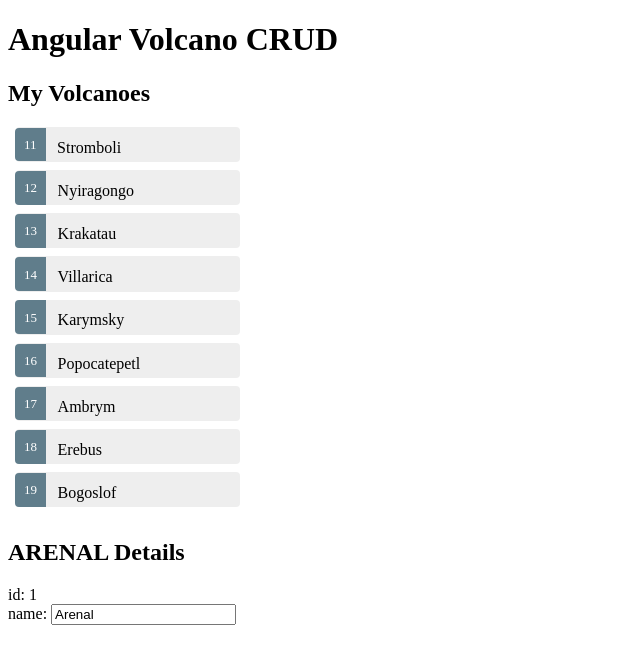
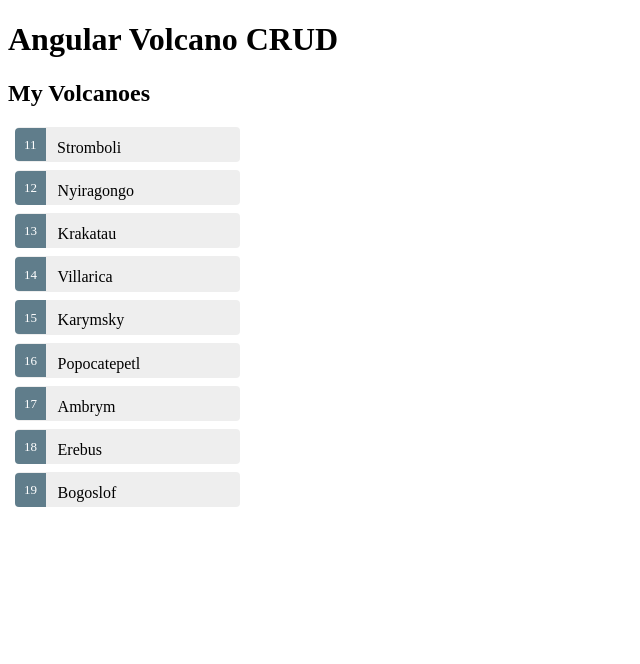
Before and after one commit to LinearSix/cnd-angular-crud, an Angular app: page / in a window 1280 px wide. Shown: the top 664 px of the page, without its empty margins (0-640 px from the left). Built offline with nearby package versions, Linux system fonts and the light colour scheme.

Commit message:
add click handler to select a volcano

```diff
--- a/src/app/volcanoes/volcanoes.component.html
+++ b/src/app/volcanoes/volcanoes.component.html
@@ -1,13 +1,17 @@
 <h2>My Volcanoes</h2>
 <ul class="volcanoes">
-  <li *ngFor="let volcano of volcanoes">
+  <li *ngFor="let volcano of volcanoes"
+      (click)="onSelect(volcano)"
+      [class.selected]="volcano === selectedVolcano">
     <span class="badge">{{volcano.id}}</span>{{volcano.name}}
   </li>
 </ul>
-<h2>{{volcano.name | uppercase}} Details</h2>
-<div><span>id: </span>{{volcano.id}}</div>
-<div>
-  <label>name:
-    <input [(ngModel)]="volcano.name" placeholder="name">
-  </label>
+<div *ngIf="selectedVolcano">
+  <h2>{{selectedVolcano.name | uppercase}} Details</h2>
+  <div><span>id: </span>{{selectedVolcano.id}}</div>
+  <div>
+    <label>name:
+      <input [(ngModel)]="selectedVolcano.name" placeholder="name">
+    </label>
+  </div>
 </div>
--- a/src/app/volcanoes/volcanoes.component.ts
+++ b/src/app/volcanoes/volcanoes.component.ts
@@ -9,10 +9,7 @@
 })
 export class VolcanoesComponent implements OnInit {
   volcanoes = VOLCANOES;
-  volcano: Volcano = {
-    id: 1,
-    name: 'Arenal'
-  };
+  selectedVolcano: Volcano;
 
   constructor() {
   }
@@ -21,4 +18,8 @@
   ngOnInit() {
   }
 
+  onSelect(volcano: Volcano): void {
+    this.selectedVolcano = volcano;
+  }
+
 }
```
